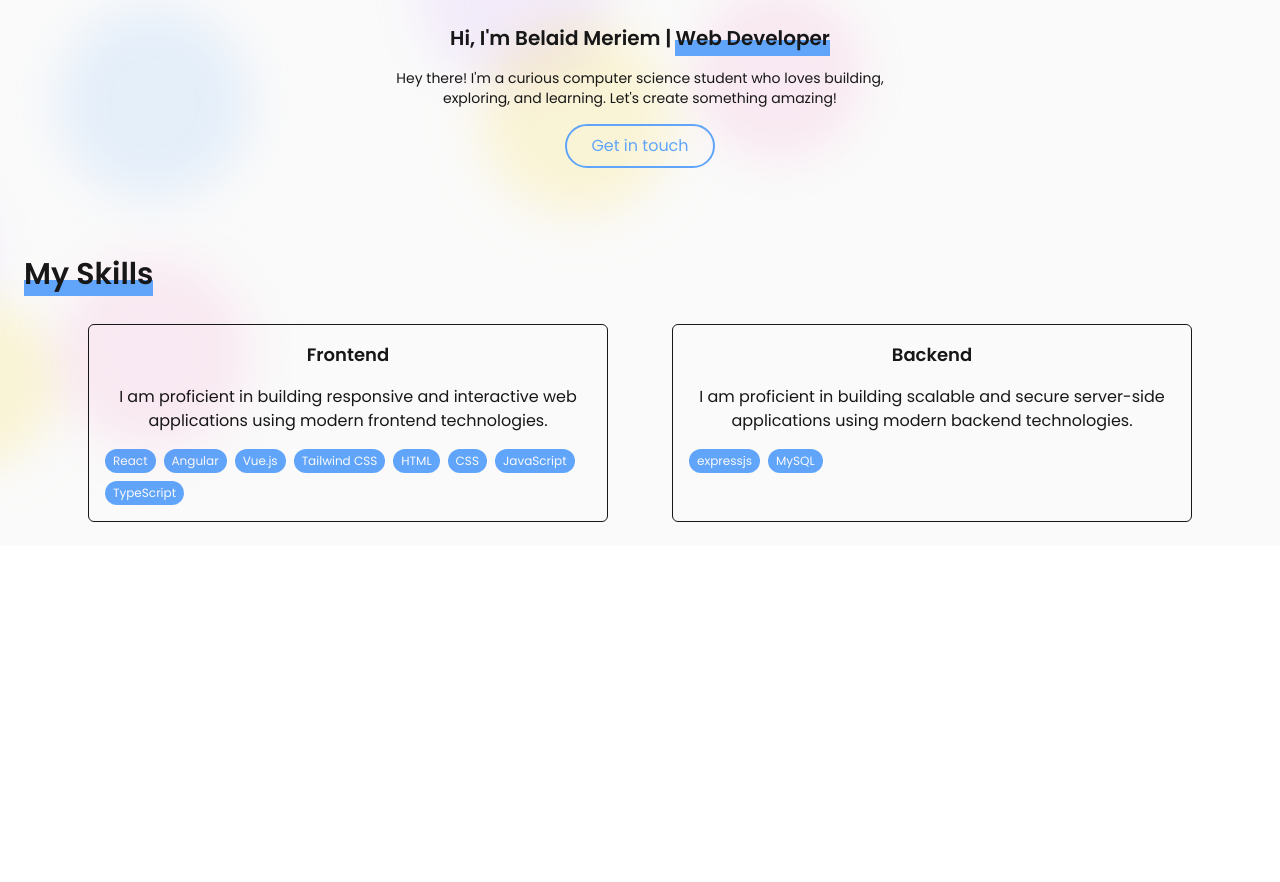
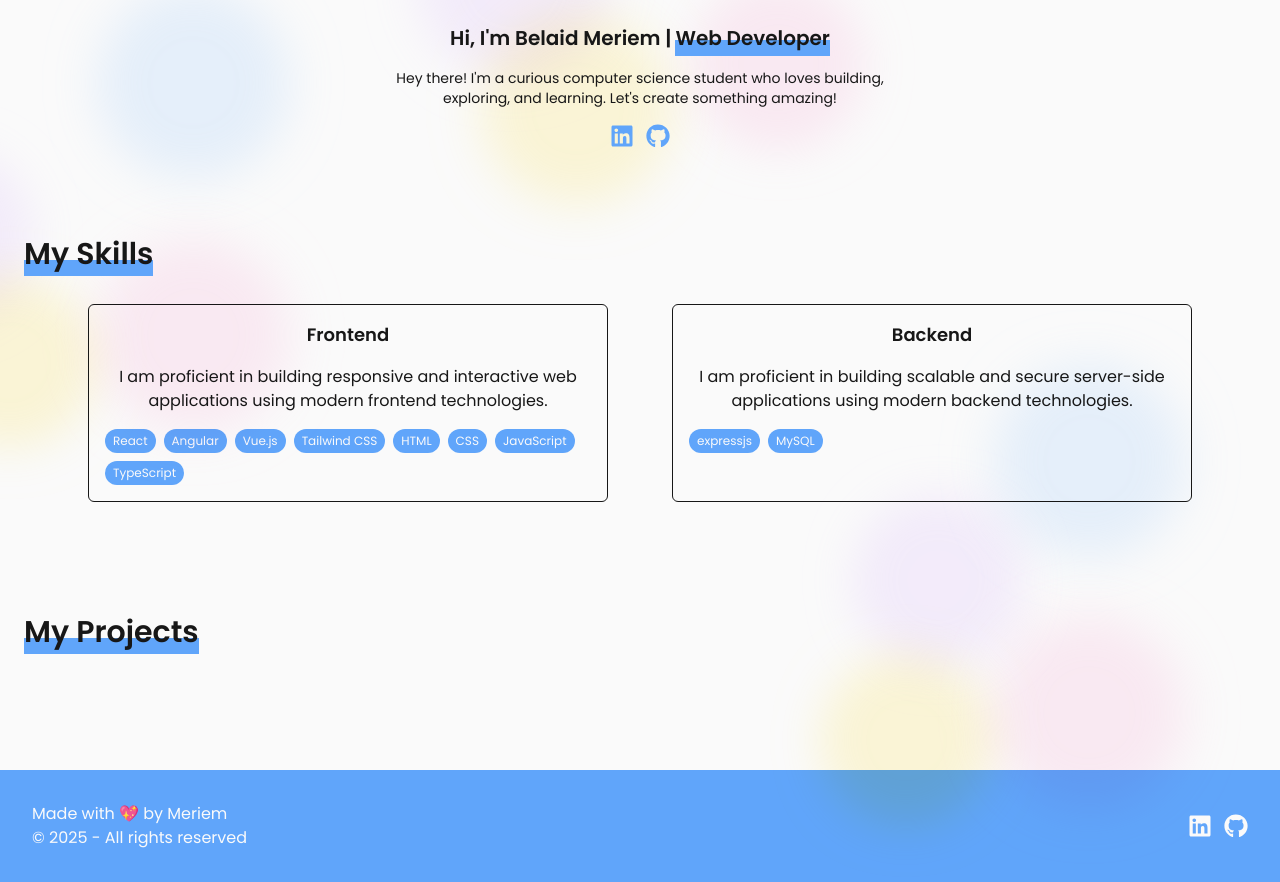
Before and after one commit to belaid1meriem/portfolio, a React (Vite) app: page / in a window 1280 px wide. Shown: the part 380-1262 px from the top of the page. Before the commit the page ends 926 px from the top, so only its background shows below. Built offline with nearby package versions, Linux system fonts and the light colour scheme.

Commit message:
Some Animations

```diff
--- a/package.json
+++ b/package.json
@@ -11,7 +11,8 @@
   },
   "dependencies": {
     "react": "^18.3.1",
-    "react-dom": "^18.3.1"
+    "react-dom": "^18.3.1",
+    "react-icons": "^5.4.0"
   },
   "devDependencies": {
     "@eslint/js": "^9.17.0",
--- a/src/App.tsx
+++ b/src/App.tsx
@@ -1,6 +1,8 @@
 import './App.css'
+import Footer from './components/Footer'
 import Home from './components/Home'
 import Navbar from './components/Navbar'
+import Projects from './components/Projects'
 import Skills from './components/Skills'
 
 function App() {
@@ -11,6 +13,8 @@ function App() {
         <Navbar/>
         <Home/>
         <Skills/>
+        <Projects/>
+        <Footer/>
       </div>
     </>
   )
--- /dev/null
+++ b/src/components/Footer.tsx
@@ -0,0 +1,23 @@
+import { FaGithub } from "react-icons/fa"
+import { FaLinkedin } from "react-icons/fa6"
+
+function Footer() {
+  return (
+    <footer className='flex justify-between items-center bg-blue-400 text-neutral-50 p-8 '>
+        <div className="text-start">
+            <p>Made with 💖 by Meriem</p>
+            <p>&copy; 2025 - All rights reserved</p>
+        </div>
+        <div className="flex items-center gap-3 text-2xl">
+            <a href="https://www.linkedin.com/in/meriem-belaid-8a2b31278/">
+                <FaLinkedin className="cursor-pointer hover:text-blue-200 transition-all duration-150" />
+            </a>
+            <a href="https://github.com/belaid1meriem" target="_blank" >
+                <FaGithub className="cursor-pointer hover:text-blue-200 transition-all duration-150" />
+            </a>
+        </div>
+    </footer>
+  )
+}
+
+export default Footer
--- a/src/components/Home.tsx
+++ b/src/components/Home.tsx
@@ -1,4 +1,6 @@
+import { FaLinkedin } from 'react-icons/fa'
 import pic from '../assets/myPic.jpg'
+import { FaGithub } from 'react-icons/fa'
 function Home() {
   return (
     <section id="home" className="relative flex justify-center items-center">
@@ -21,7 +23,15 @@ function Home() {
                     </span>
                 </div>
                 <p className="text-sm text-center max-w-prose px-6"> Hey there! I'm a curious computer science student who loves building, exploring, and learning. Let's create something amazing!</p>
-                <a href="#contact" className=" px-6 py-2 rounded-full border-2 border-blue-400 text-blue-400 transition duration-200 ease-in-out  hover:bg-blue-400 hover:text-neutral-50 "> Get in touch</a>
+                {/* <a href="#contact" className=" px-6 py-2 rounded-full border-2 border-blue-400 text-blue-400 transition duration-200 ease-in-out  hover:bg-blue-400 hover:text-neutral-50 "> Get in touch</a> */}
+                <div className="flex items-center gap-3 text-2xl text-blue-400">
+                            <a href="https://www.linkedin.com/in/meriem-belaid-8a2b31278/">
+                                <FaLinkedin className="cursor-pointer  hover:text-blue-500 transition-all duration-150" />
+                            </a>
+                            <a href="https://github.com/belaid1meriem" target="_blank" >
+                                <FaGithub className="cursor-pointer hover:text-blue-500 transition-all duration-150" />
+                            </a>
+                </div>
             </div>
         </div>
     </section>
--- a/src/components/Navbar.tsx
+++ b/src/components/Navbar.tsx
@@ -7,7 +7,7 @@ export default function Navbar() {
     setActiveLink(link);
   };
   return (
-    <nav className=" flex justify-between items-center  px-6 pt-4 pb-2 bg-neutral-50 ">
+    <nav className=" flex justify-between items-center  px-6 pt-4 pb-2 bg-neutral-50 sticky top-0  z-50 ">
         <h1 className="text-blue-400 font-semibold text-xl cursor-default">Meriem.</h1>
         <ul className="flex gap-6 justify-between items-center max-sm:hidden">
             <li
--- /dev/null
+++ b/src/components/Projects.tsx
@@ -0,0 +1,26 @@
+
+
+function Projects() {
+  return (
+    <section className="flex flex-col gap-8 items-start p-6 relative cursor-default" id="projects">
+
+        <div className="max-sm:text-md text-3xl font-semibold  relative z-20 ">
+            <h6 className='relative z-20'>My Projects</h6>
+            <span className='w-fit max-sm:h-2 h-4 bg-blue-400 absolute left-0 right-0 -bottom-1  z-0 text-transparent bar-animate'>My Projects</span>
+        </div>
+       <div className="grid grid-cols-3 gap-8 max-sm:grid-cols-1 md:px-16 bg-neutral-50">
+
+        </div>
+        <div className="absolute top-0 right-80 flex justify-center items-center ">
+            <div className="relative  max-w-lg">
+                <div className='bg-pink-300 rounded-full w-48 h-48 absolute top-7 -right-56 mix-blend-multiply filter blur-xl opacity-20 animate-blob'></div>
+                <div className='max-sm:hidden bg-yellow-300 rounded-full w-48 h-48 absolute top-16 -right-8 mix-blend-multiply filter blur-xl opacity-20  animate-blob delay-500'></div>
+                <div className='max-sm:hidden bg-purple-300 rounded-full w-48 h-48 absolute -bottom-24 -left-32 mix-blend-multiply filter blur-xl opacity-20   animate-blob delay-1000'></div>
+                <div className='bg-blue-300 rounded-full w-48 h-48 absolute -top-56 -right-56 mix-blend-multiply filter blur-xl opacity-20  animate-blob delay-700'></div>
+            </div>
+        </div>
+    </section>
+  )
+}
+
+export default Projects
--- a/src/components/Skills.tsx
+++ b/src/components/Skills.tsx
@@ -2,17 +2,10 @@ import { skills } from "../data/skills"
 function Skills() {
   return (
     <section className="flex flex-col gap-8 items-start p-6 relative cursor-default" id="skills">
-        <div className="absolute top-0  flex justify-center items-center ">
-            <div className="relative max-w-lg">
-                <div className='bg-pink-300 rounded-full w-48 h-48 absolute top-7 -right-56 mix-blend-multiply filter blur-xl opacity-20 animate-blob'></div>
-                <div className='max-sm:hidden bg-yellow-300 rounded-full w-48 h-48 absolute top-16 -right-8 mix-blend-multiply filter blur-xl opacity-20  animate-blob delay-500'></div>
-                <div className='max-sm:hidden bg-purple-300 rounded-full w-48 h-48 absolute -bottom-32 -left-56 mix-blend-multiply filter blur-xl opacity-20   animate-blob delay-1000'></div>
-                <div className='bg-blue-300 rounded-full w-48 h-48 absolute -top-56 -right-56 mix-blend-multiply filter blur-xl opacity-20  animate-blob delay-700'></div>
-            </div>
-        </div>
+
         <div className="max-sm:text-md text-3xl font-semibold  relative z-20 ">
             <h6 className='relative z-20'>My Skills</h6>
-            <span className='w-fit max-sm:h-2 h-4 bg-blue-400 absolute left-0 right-0 -bottom-1  z-0 text-transparent scroll bar-view-animate  '>My Skills</span>
+            <span className='w-fit max-sm:h-2 h-4 bg-blue-400 absolute left-0 right-0 -bottom-1  z-0 text-transparent bar-animate'>My Skills</span>
         </div>
        <div className="grid grid-cols-2 gap-16 max-sm:grid-cols-1 md:px-16 bg-neutral-50">
             {skills.map((skill, index) => (
@@ -27,6 +20,14 @@ function Skills() {
                 </div>
             ))}
         </div>
+        <div className="absolute top-0 left-16 flex justify-center items-center ">
+            <div className="relative  max-w-lg">
+                <div className='bg-pink-300 rounded-full w-48 h-48 absolute top-7 -right-56 mix-blend-multiply filter blur-xl opacity-20 animate-blob'></div>
+                <div className='max-sm:hidden bg-yellow-300 rounded-full w-48 h-48 absolute top-16 -right-8 mix-blend-multiply filter blur-xl opacity-20  animate-blob delay-500'></div>
+                <div className='max-sm:hidden bg-purple-300 rounded-full w-48 h-48 absolute -bottom-32 -left-56 mix-blend-multiply filter blur-xl opacity-20   animate-blob delay-1000'></div>
+                <div className='bg-blue-300 rounded-full w-48 h-48 absolute -top-56 -right-56 mix-blend-multiply filter blur-xl opacity-20  animate-blob delay-700'></div>
+            </div>
+        </div>
     </section>
   )
 }
--- /dev/null
+++ b/src/data/projects.ts
@@ -0,0 +1,72 @@
+import { Technology } from "./skills";
+
+interface Project {
+    source: string;
+    image: string;
+    name: string;
+    description: string;
+    techStack: Technology[];
+    githubLink: string;
+    liveLink ?: string;
+}
+
+export const projects : Project[] = [
+    {
+        source:'Personal project',
+        image: '../assets/picture.png',
+        name: 'Portfolio Website',
+        description: 'A responsive and modern portfolio website built using React, Vite, and Tailwind CSS.',
+        techStack: [
+            { name: 'React', icon: '/react.svg' },
+            { name: 'Vite', icon: '/vite.svg' },
+            { name: 'Tailwind CSS', icon: '/tailwindcss.svg' },
+        ],
+        githubLink: 'https://github.com/belaid1meriem/portfolio',
+        liveLink: 'https://belaidmeriem.github.io/portfolio/',
+    },
+    {
+        source:'Built as a part of my internship at AETIndusries',
+        image: '../assests/picture.png',
+        name: 'Location Data Simulation App',
+        description: 'A web app for simulating and visualizing geospatial data using React, Leaflet, and Turf.js. It offers real-time map rendering and geodata analysis for testing and visualization purposes',
+        techStack: [
+            { name: 'React', icon: '/react.svg' },
+            { name: 'Leaflet', icon: '/tailwindcss.svg' },
+            { name: 'Turf.js', icon: '/tailwindcss.svg' },
+        ],
+        githubLink: 'https://github.com/belaid1meriem/Location-Data-Simulation',
+        liveLink: 'location-data-simulation.netlify.app/',
+    },
+    {
+        source:'Personal Project',
+        image: '../assests/picture.png',
+        name: 'ExploreX website',
+        description: 'A React-based website for ExploreX, an event dedicated to exploring diverse technology paths. It features a responsive design to showcase event details, schedules, and resources, providing attendees with an engaging and seamless experience.',
+        techStack: [
+            { name: 'React', icon: '/react.svg' },
+        ],
+        githubLink: 'https://github.com/belaid1meriem/ExploreX',
+        liveLink: 'explorex.netlify.app/',
+    },
+    {
+        source:'Personal Project',
+        image: '../assests/picture.png',
+        name: 'Electronic Patient Record Management',
+        description: 'A web-based application for managing electronic patient records. It allows healthcare professionals to store, retrieve, and update patient information securely. The Frontend of the app is built using Angular.',
+        techStack: [
+            { name: 'Angular', icon: '/react.svg' },
+        ],
+        githubLink: 'https://github.com/rawane0310/Front_IGL',
+    },
+    {
+        source:'Personal Project',
+        image: '../assests/picture.png',
+        name: 'Challenges Platform',
+        description: 'A platform for creating and participating in coding challenges. It allows users to partcipate in challenges and solve them with thiers team. The Frontend of the app is built using Vue.js.',
+        techStack: [
+            { name: 'Vuejs', icon: '/react.svg' },
+        ],
+        githubLink: 'https://github.com/belaid1meriem/Challenges-Platform',
+    }
+
+]
--- a/src/data/skills.ts
+++ b/src/data/skills.ts
@@ -4,7 +4,7 @@ interface Skill {
     techStack: Technology[];
 }
 
-interface Technology {
+export interface Technology {
     name: string;
     icon: string;
 }
--- a/src/index.css
+++ b/src/index.css
@@ -24,18 +24,18 @@
     animation: bar-animation .5s linear;
   }
   .bar-view-animate {
-    width: 0%;
-    animation: bar-animation linear forwards;
+    animation: bar-animation  linear ;
     animation-timeline: view();
-    animation-range: entry-crossing;
+    animation-range: entry 200% ;
   }
+
 }
 
 @keyframes bar-animation{
-  0% {
+  from {
     width: 0%;
   }
-  100% {
+  to {
     width: 100%;
   }
 }
```
Also changed, not shown: src/assets/picture.png (added), 1 other file (tests, documents, lock files or other folders).
